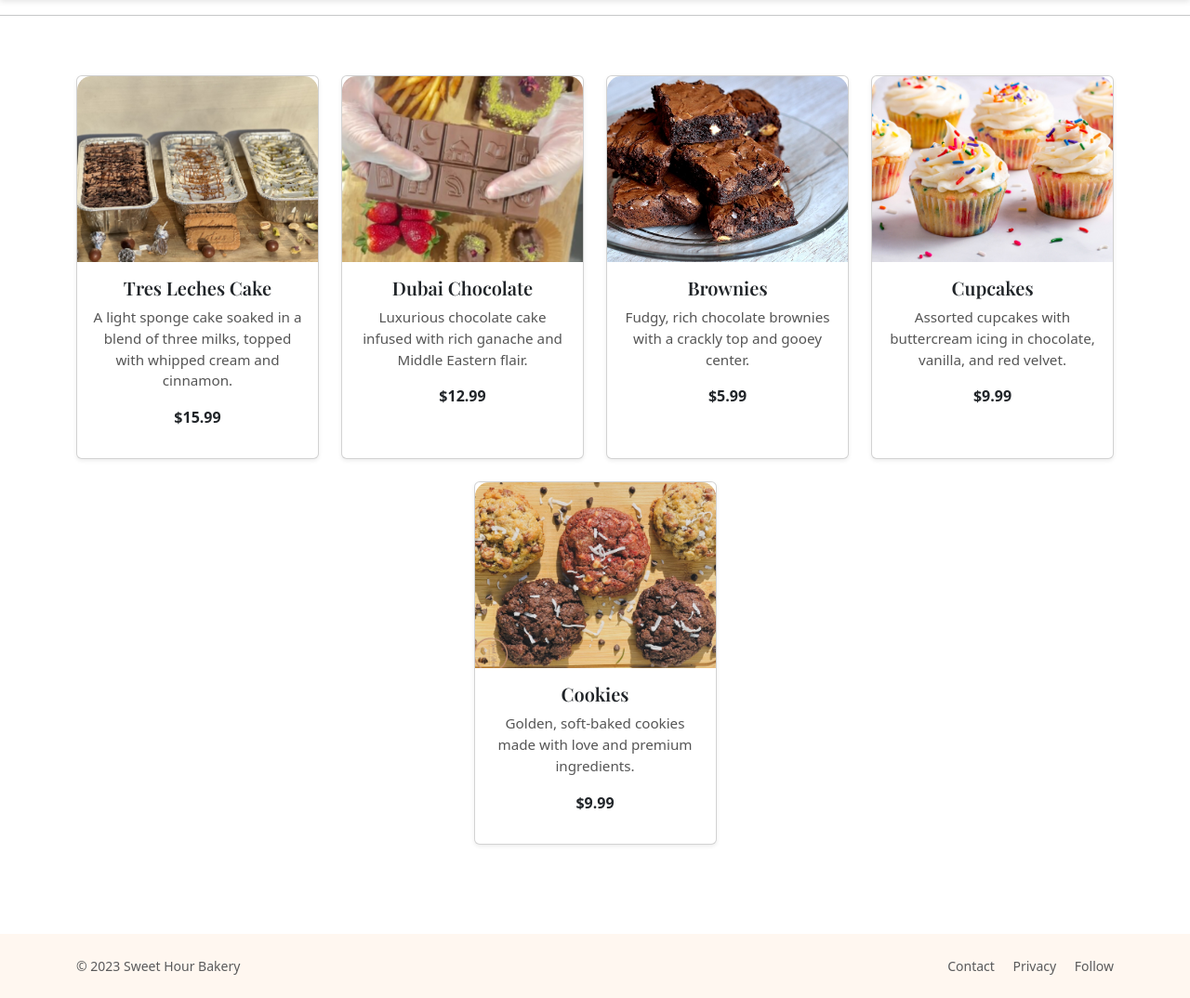
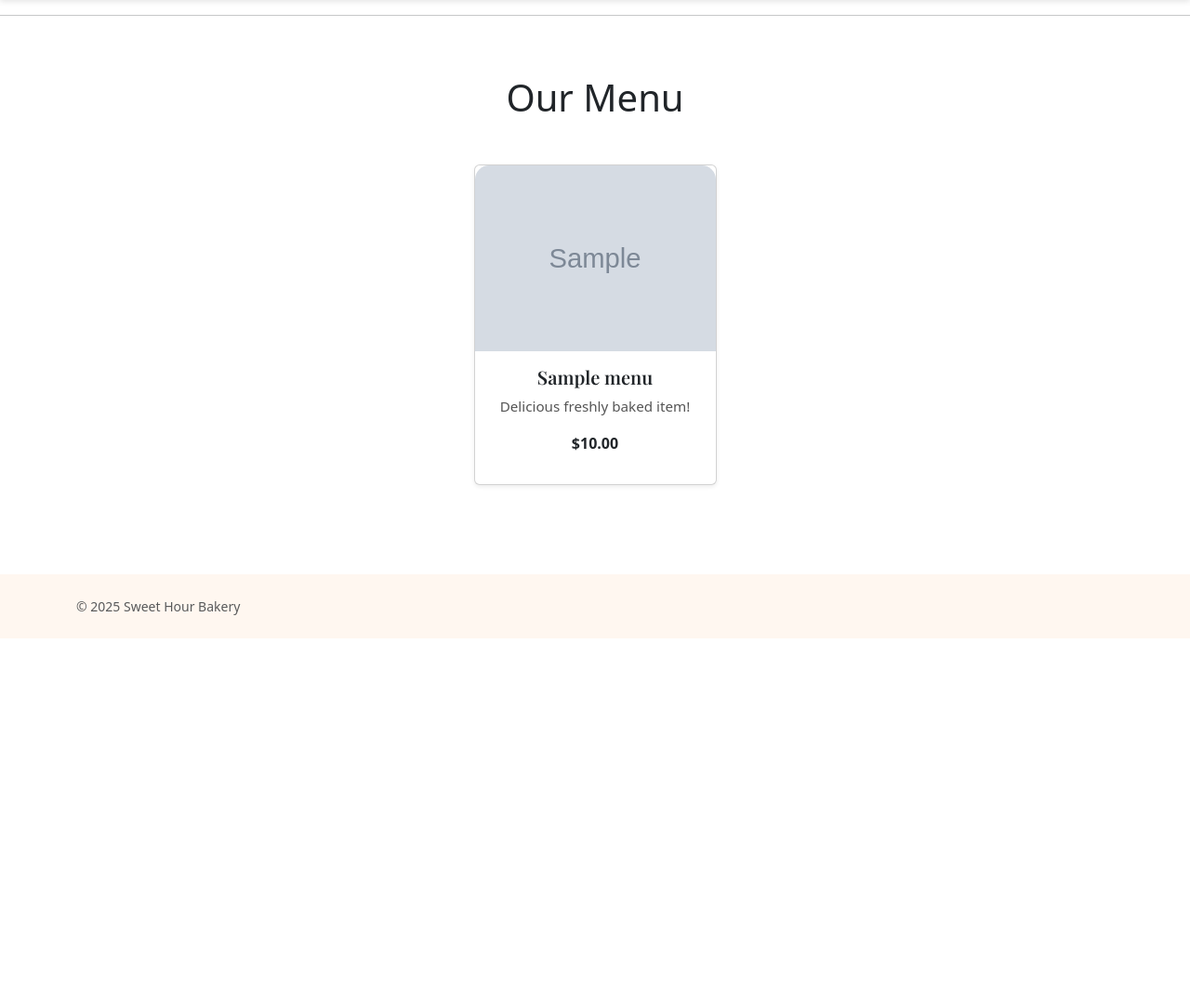
Before and after one commit to estebR/Bakery, a PHP site: page /menu.php in a window 1280 px wide. Shown: the part 82-1156 px from the top of the page at 93% size. After the commit the page ends 769 px from the top, so only its background shows below. Run offline with PHP 8.4, Linux system fonts and the light colour scheme; tables that the repository leaves empty or names only in its code hold one stand-in row (values such as "Sample post"); grey boxes marked "Sample" are stand-in pictures.

Commit message:
Add files via upload

```diff
--- a/menu.php
+++ b/menu.php
@@ -1,11 +1,47 @@
 <?php session_start(); ?>
+
+<?php
+// Database connection
+$servername = "localhost";
+$username = "u765616566_bakeryuser";
+$password = "9;vJfy3j7DW?";
+$dbname = "u765616566_Bakery";
+
+$conn = new mysqli($servername, $username, $password, $dbname);
+if ($conn->connect_error) {
+    die("DB connection failed: " . $conn->connect_error);
+}
+
+// Fetch the menu items
+$menuQuery = "SELECT * FROM menu ORDER BY id DESC";
+$menuItems = $conn->query($menuQuery);
+
+// Descriptions for each item
+function getDescription($name) {
+    $descriptions = [
+        "Tres Leches Cake" => "A light sponge cake soaked in a blend of three milks, topped with whipped cream and cinnamon.",
+        "Dubai Chocolate" => "Luxurious chocolate cake infused with rich ganache and Middle Eastern flair.",
+        "Brownies" => "Fudgy, rich chocolate brownies with a crackly top and gooey center.",
+        "Cupcakes" => "Assorted cupcakes with buttercream icing in chocolate, vanilla, and red velvet.",
+        "Cookies" => "Golden, soft-baked cookies made with love and premium ingredients.",
+        "Chocolate Cake" => "Rich and moist chocolate cake topped with smooth chocolate frosting.",
+        "Vanilla Cupcake" => "Fluffy vanilla cupcake with creamy vanilla buttercream icing.",
+        "Strawberry Tart" => "Crispy tart crust filled with custard and topped with fresh strawberries.",
+    ];
+
+    return $descriptions[$name] ?? "Delicious freshly baked item!";
+}
+?>
+
 <!DOCTYPE html>
 <html lang="en">
 <head>
+  <link rel="icon" type="image/png" href="/assets/images/favicon.png">
   <meta charset="UTF-8">
+  <meta name="viewport" content="width=device-width, initial-scale=1">
   <title>Menu | Sweet Hour Bakery</title>
 
-  <!-- Bootstrap & Fonts -->
+  <!-- Bootstrap and Fonts -->
   <link href="https://cdn.jsdelivr.net/npm/bootstrap@5.3.0/dist/css/bootstrap.min.css" rel="stylesheet">
   <link href="https://fonts.googleapis.com/css2?family=Playfair+Display:wght@600&family=Quicksand&display=swap" rel="stylesheet">
 
@@ -21,66 +57,38 @@
 
   <main class="py-5">
     <div class="container">
+      <h1 class="text-center mb-5" data-aos="fade-down">Our Menu</h1>
       <div class="row justify-content-center g-4">
-        <!-- Card 1 -->
-        <div class="col-md-6 col-lg-3" data-aos="fade-up">
-          <div class="card h-100 shadow-sm rounded">
-            <img src="/assets/images/tres_leches.jpg" class="card-img-top" alt="Tres Leches Cake">
-            <div class="card-body text-center">
-              <h5 class="card-title fw-bold">Tres Leches Cake</h5>
-              <p class="card-text">A light sponge cake soaked in a blend of three milks, topped with whipped cream and cinnamon.</p>
-              <p class="fw-bold">$15.99</p>
+        <?php if ($menuItems->num_rows > 0): ?>
+          <?php while ($item = $menuItems->fetch_assoc()): ?>
+            <?php
+              $imageFile = $item['image'] ?? '';
+              $imagePath = '';
+
+              if (str_starts_with($imageFile, 'assets/')) {
+                  $imagePath = '/' . $imageFile;
+              } elseif (!empty($imageFile)) {
+                  $imagePath = '/assets/images/' . $imageFile;
+              } else {
+                  $imagePath = '/assets/images/default.jpg';
+              }
+
+              $description = getDescription($item['name']);
+            ?>
+            <div class="col-md-6 col-lg-3" data-aos="fade-up">
+              <div class="card h-100 shadow-sm rounded">
+                <img src="<?= htmlspecialchars($imagePath) ?>" class="card-img-top" alt="<?= htmlspecialchars($item['name']) ?>">
+                <div class="card-body text-center">
+                  <h5 class="card-title fw-bold"><?= htmlspecialchars($item['name']) ?></h5>
+                  <p class="card-text"><?= $description ?></p>
+                  <p class="fw-bold">$<?= number_format($item['price'], 2) ?></p>
+                </div>
+              </div>
             </div>
-          </div>
-        </div>
-
-        <!-- Card 2 -->
-        <div class="col-md-6 col-lg-3" data-aos="fade-up">
-          <div class="card h-100 shadow-sm rounded">
-            <img src="/assets/images/dubai_chocolate.png" class="card-img-top" alt="Dubai Chocolate">
-            <div class="card-body text-center">
-              <h5 class="card-title fw-bold">Dubai Chocolate</h5>
-              <p class="card-text">Luxurious chocolate cake infused with rich ganache and Middle Eastern flair.</p>
-              <p class="fw-bold">$12.99</p>
-            </div>
-          </div>
-        </div>
-
-        <!-- Card 3 -->
-        <div class="col-md-6 col-lg-3" data-aos="fade-up">
-          <div class="card h-100 shadow-sm rounded">
-            <img src="/assets/images/brownies.jpg" class="card-img-top" alt="Brownies">
-            <div class="card-body text-center">
-              <h5 class="card-title fw-bold">Brownies</h5>
-              <p class="card-text">Fudgy, rich chocolate brownies with a crackly top and gooey center.</p>
-              <p class="fw-bold">$5.99</p>
-            </div>
-          </div>
-        </div>
-
-        <!-- Card 4 -->
-        <div class="col-md-6 col-lg-3" data-aos="fade-up">
-          <div class="card h-100 shadow-sm rounded">
-            <img src="/assets/images/mixed_cupcake.jpg" class="card-img-top" alt="Cupcakes">
-            <div class="card-body text-center">
-              <h5 class="card-title fw-bold">Cupcakes</h5>
-              <p class="card-text">Assorted cupcakes with buttercream icing in chocolate, vanilla, and red velvet.</p>
-              <p class="fw-bold">$9.99</p>
-            </div>
-          </div>
-        </div>
-
-        <!-- Card 5 -->
-        <div class="col-md-6 col-lg-3" data-aos="fade-up">
-          <div class="card h-100 shadow-sm rounded">
-            <img src="/assets/images/cookies.jpg" class="card-img-top" alt="Cookies">
-            <div class="card-body text-center">
-              <h5 class="card-title fw-bold">Cookies</h5>
-              <p class="card-text">Golden, soft-baked cookies made with love and premium ingredients.</p>
-              <p class="fw-bold">$9.99</p>
-            </div>
-          </div>
-        </div>
+          <?php endwhile; ?>
+        <?php else: ?>
+          <p class="text-center">No menu items found.</p>
+        <?php endif; ?>
       </div>
     </div>
   </main>
@@ -88,19 +96,16 @@
   <footer class="footer text-center mt-5 py-4">
     <div class="container">
       <div class="d-flex justify-content-between flex-wrap text-muted small">
-        <div>© 2023 Sweet Hour Bakery</div>
-        <div>
-          <a href="#" class="text-muted text-decoration-none me-3">Contact</a>
-          <a href="#" class="text-muted text-decoration-none me-3">Privacy</a>
-          <a href="#" class="text-muted text-decoration-none">Follow</a>
-        </div>
+        <div>© 2025 Sweet Hour Bakery</div>
       </div>
     </div>
   </footer>
 
-  <!-- Scripts -->
+  <!-- Javascripts files -->
   <script src="https://cdn.jsdelivr.net/npm/bootstrap@5.3.0/dist/js/bootstrap.bundle.min.js"></script>
   <script src="https://cdn.jsdelivr.net/npm/aos@2.3.4/dist/aos.js"></script>
   <script>AOS.init({ duration: 800, once: true });</script>
 </body>
 </html>
+
+<?php $conn->close(); ?>
```
Also changed, not shown: db.php (added, +13 -0 lines), delete_user.php (+42 -10 lines).
